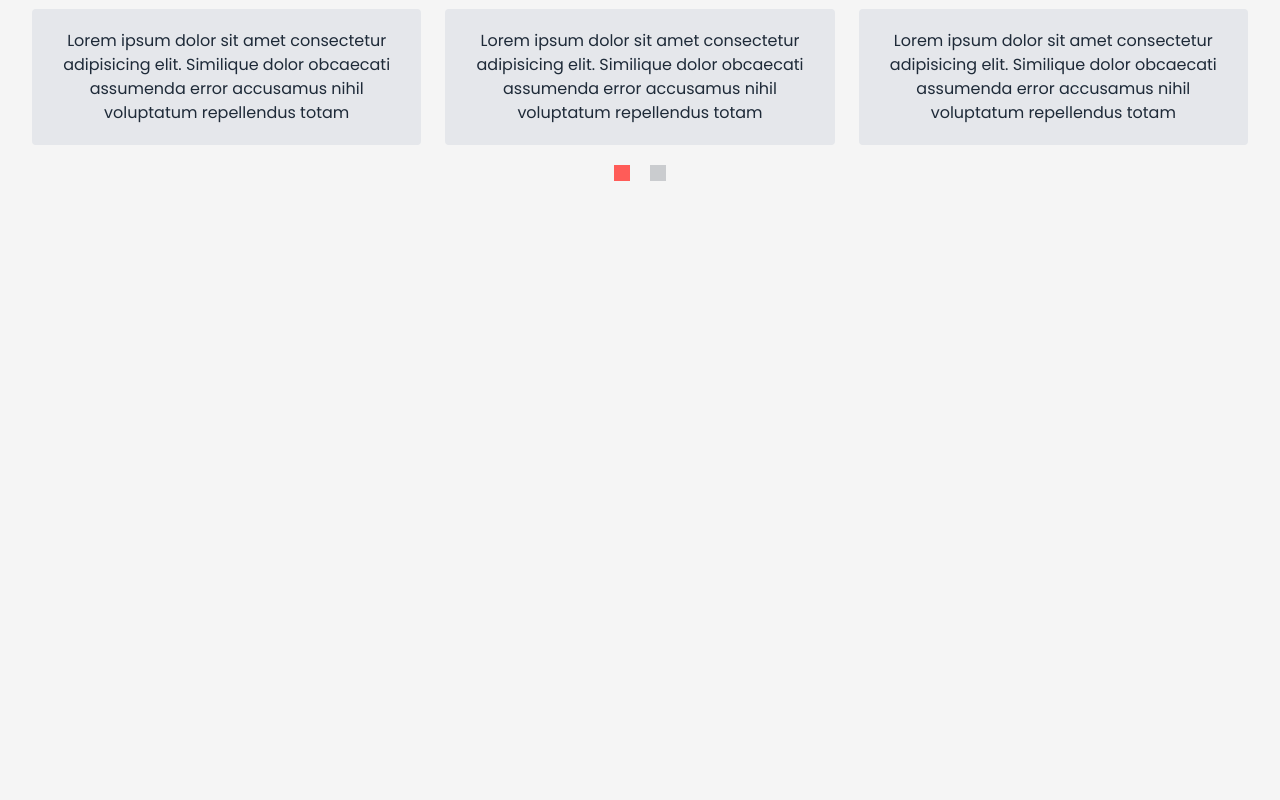
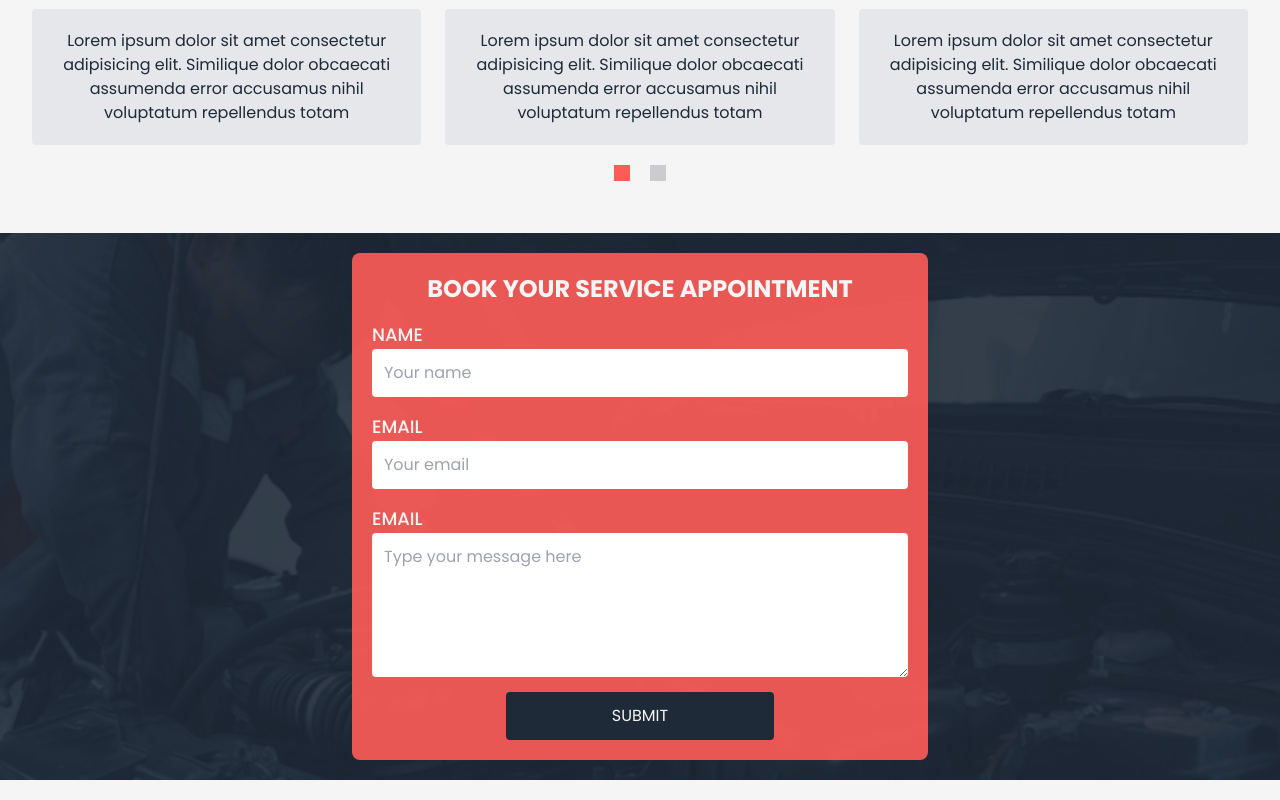
Before and after one commit to Tonnykimanthi/AutoCare, a React (Vite) app: page / in a window 1280 px wide. Shown: the part 2884-3684 px from the top of the page. Before the commit the page ends 3105 px from the top, so only its background shows below. Built offline with nearby package versions, Linux system fonts and the light colour scheme.

Commit message:
Add Booking section

```diff
--- a/src/App.tsx
+++ b/src/App.tsx
@@ -1,4 +1,5 @@
 import About from "./components/layout/About";
+import Booking from "./components/layout/Booking";
 import Header from "./components/layout/Header";
 import HeroSection from "./components/layout/HeroSection";
 import Services from "./components/layout/Services";
@@ -16,13 +17,12 @@ function App() {
       <Services />
       <Technicians />
       <Testimonials />
+      <Booking />
     </>
   );
 }
 // TODO
-// OUR TECHNICIANS
 // BOOK FOR A SERVICE
-// TESIMONIALS
 // FOOTER
 
 export default App;
--- /dev/null
+++ b/src/components/layout/Booking.tsx
@@ -0,0 +1,21 @@
+// Components
+import BookingForm from "../ui/BookingForm";
+// Images
+import bookingImage from "../../assets/booking.avif";
+
+const Booking = () => {
+  return (
+    <section
+      className="mt-8 bg-cover bg-no-repeat text-light"
+      style={{
+        backgroundImage: `url(${bookingImage})`,
+      }}
+    >
+      <div className="grid place-items-center gap-5 bg-dark bg-opacity-90 p-5 max-sm:px-2">
+        <BookingForm />
+      </div>
+    </section>
+  );
+};
+
+export default Booking;
--- /dev/null
+++ b/src/components/ui/BookingForm.tsx
@@ -0,0 +1,43 @@
+const BookingForm = () => {
+  return (
+    <form
+      onSubmit={(e) => {
+        e.preventDefault();
+      }}
+      className="w-full max-w-xl rounded-lg bg-primary bg-opacity-90 p-5"
+    >
+      <h4 className="text-center text-2xl font-bold uppercase">
+        Book Your Service Appointment
+      </h4>
+      <div className="mt-4">
+        <label className="text-lg font-medium uppercase">Name</label> <br />
+        <input
+          type="text"
+          placeholder="Your name"
+          className="w-full rounded p-3 text-black outline-none"
+        />
+      </div>
+      <div className="mt-4">
+        <label className="text-lg font-medium uppercase">Email</label> <br />
+        <input
+          type="text"
+          placeholder="Your email"
+          className="w-full rounded p-3 text-black outline-none"
+        />
+      </div>
+      <div className="mt-4">
+        <label className="text-lg font-medium uppercase">Email</label> <br />
+        <textarea
+          className="w-full rounded p-3 text-black outline-none"
+          placeholder="Type your message here"
+          rows={5}
+        ></textarea>
+      </div>
+      <button className="mx-auto mt-2 block w-1/2 rounded bg-dark py-3 transition hover:shadow-lg hover:shadow-dark/20">
+        SUBMIT
+      </button>
+    </form>
+  );
+};
+
+export default BookingForm;
```
Also changed, not shown: src/assets/booking.avif (added).
